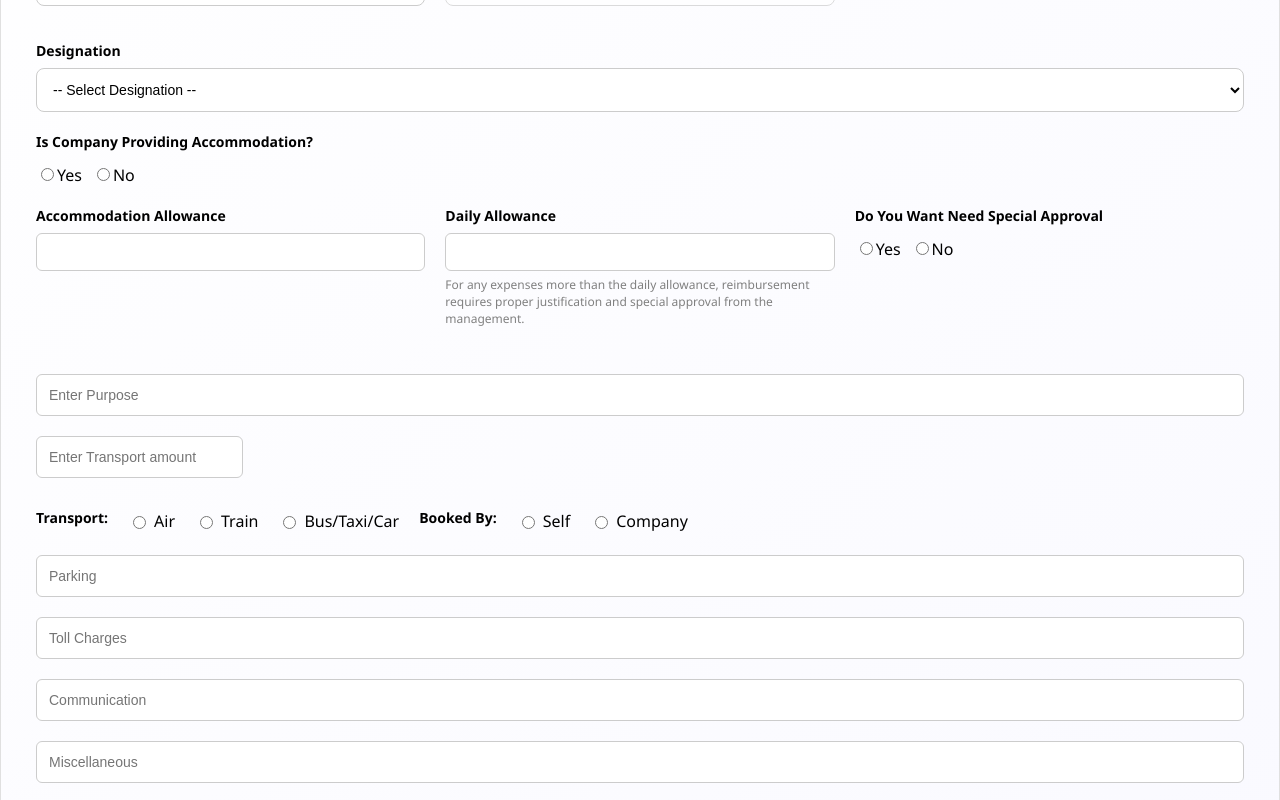
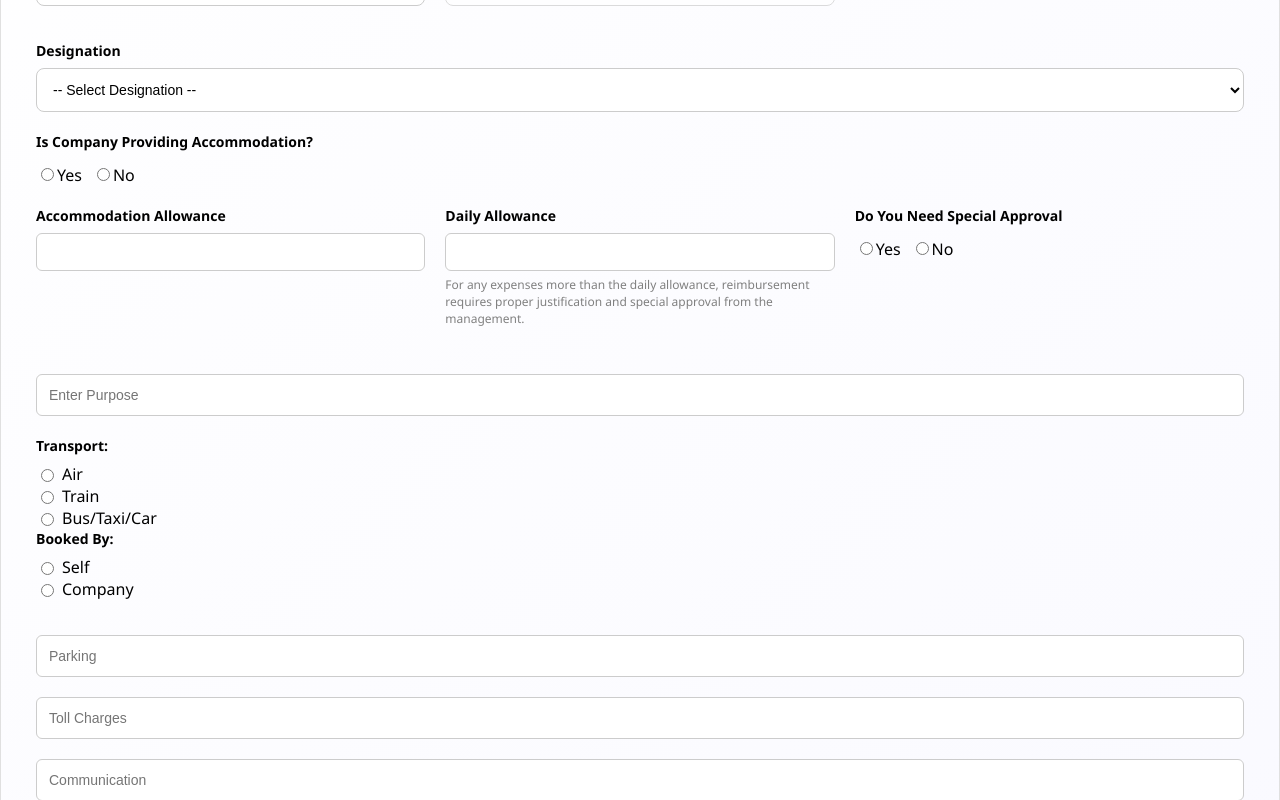
Before and after one commit to Santhoshmk30/Kccottrell, a React (Create React App) app: page /request in a window 1280 px wide. Shown: the part 479-1279 px from the top of the page. Built offline with nearby package versions, Linux system fonts and the light colour scheme.

Commit message:
Update Requestform.js

```diff
--- a/src/Components/Requestform.js
+++ b/src/Components/Requestform.js
@@ -441,7 +441,7 @@ useEffect(() => {
   </div>
 
       <div style={styles.field}>
-  <label style={styles.label}>Do You Want Need Special Approval</label>
+  <label style={styles.label}>Do You Need Special Approval</label>
       <div style={{ display: 'flex', gap: '10px', marginTop: '5px' }}>
     <label>
       <input
@@ -466,12 +466,7 @@ useEffect(() => {
   </label>
         </div>
 </div>
-</div>
-
-
-
-
-{/* Conditionally render Extra Amount */}
+        {/* Conditionally render Extra Amount */}
 {formData.specialApproval === "Yes" && (
   <div style={styles.field}>
     <label style={styles.label}>Extra Amount</label>
@@ -485,6 +480,12 @@ useEffect(() => {
     />
   </div>
 )}
+</div>
+
+
+
+
+
 
 
 
@@ -499,21 +500,11 @@ useEffect(() => {
           />
 
 
-          <div>
-            <input
-              type="number"
-              name="transportAmount"
-              value={formData.transportAmount}
-              onChange={handleChange}
-              placeholder={`Enter ${formData.transportMode || "Transport"} amount`}
-              style={styles.input}
-            />
-          </div>
 
-            {/* Full Transport Row */}
-<div style={{ display: "flex", alignItems: "center", gap: "20px", marginTop: "10px", flexWrap: "wrap" }}>
+<div style={styles.row}>
 
-  {/* Transport Mode */}
+<div style={styles.field}>
+
   <label style={styles.label}>Transport:</label>
   {["Air", "Train", "Bus/Taxi/Car"].map((mode) => (
     <label key={mode} style={{ display: "flex", alignItems: "center", gap: "5px" }}>
@@ -571,6 +562,7 @@ useEffect(() => {
     />
   )}
 </div>
+  </div>
 
 
 
```
